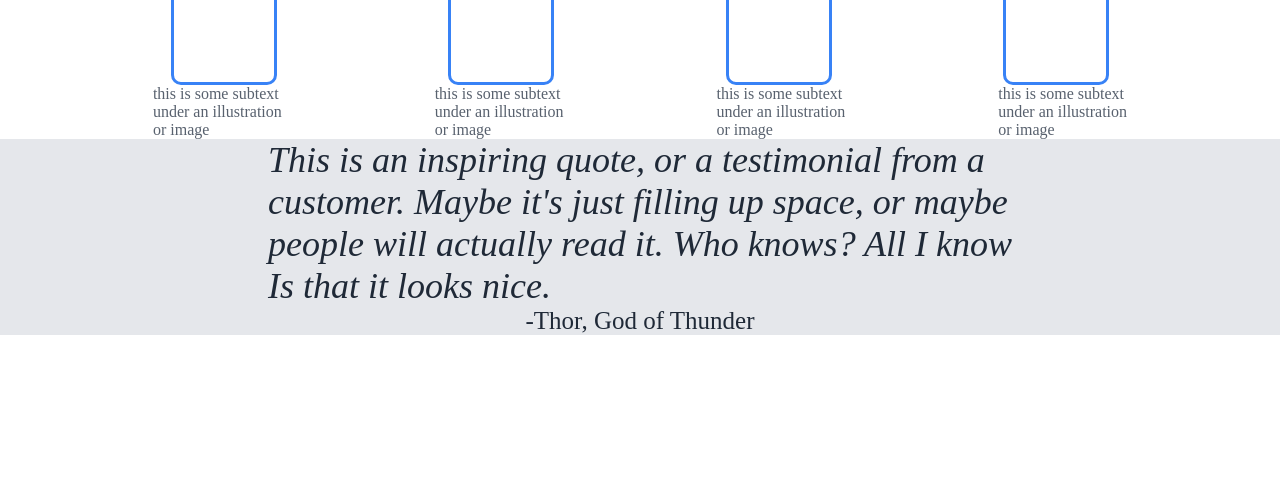
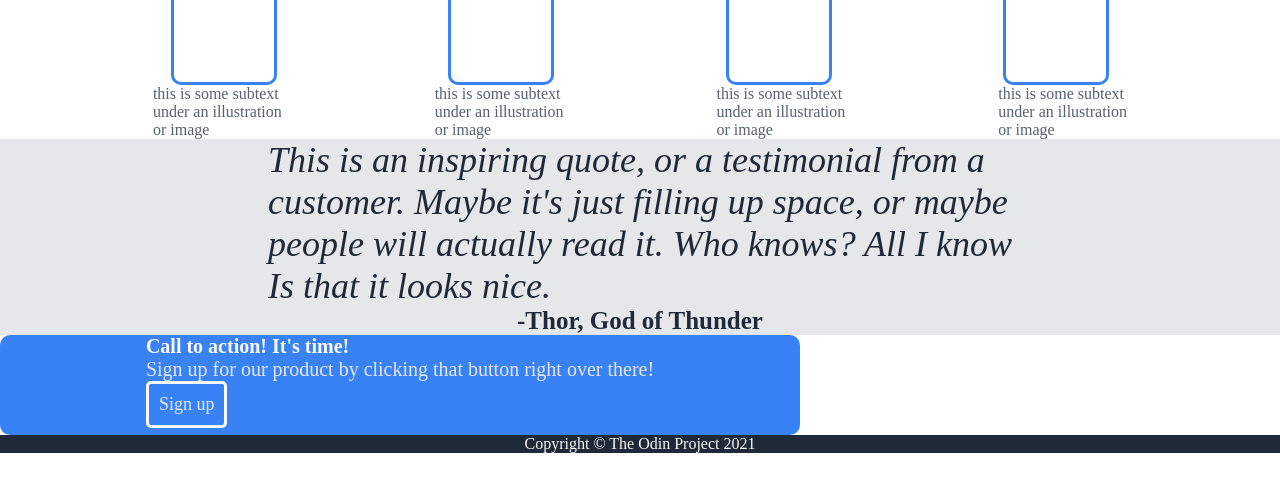
Before and after one commit to jpblicer/odin_landingpage, a plain HTML site: page index.html in a window 1280 px wide. Shown: the part 273-764 px from the top of the page. Drawn offline with Linux system fonts and the light colour scheme.

Commit message:
added call to action and footer

```diff
--- a/index.html
+++ b/index.html
@@ -67,13 +67,36 @@
             </i></p>
         </div>
         <div class="quote_author">
-            <p>-Thor, God of Thunder</p>
+            <p><b>-Thor, God of Thunder</b></p>
         </div>
         </div>
+
+        <div class="action">
+            <div class="action_box">
+                <div class="action_box_left">
+                    <h6>Call to action! It's time!</h6>
+                    <p>Sign up for our product by clicking that button right over there!</p>
+                </div>
+                <div class="action_box_right">
+                    <div class="action_box_right_button">
+                        <div class="action_box_right_button_text">
+                            <p>Sign up</p>
+                        </div>
+                    </div>
+                </div>
+            </div>
+        </div>
+
+
+
+
 
     </main>
 
     <footer>
+     <p>
+         Copyright © The Odin Project 2021
+     </p>
 
     </footer>
 </body>
--- a/styles.css
+++ b/styles.css
@@ -158,4 +158,45 @@ header{
     color: #1F2937;
 }
 
+.action{
+    height: 100px;
+    width: 800px;
+    background-color: #3882f6;
+    border-radius: 10px;
+    display: flex;
+    justify-content: space-around;
+}
+
+.action_box_left h6{
+    color:#F9FAF8;
+    font-size: 20px;
+}
+.action_box_left p{
+    color:#E5E7EB;
+    font-size: 20px;
+}
+
+.action_box_right_button{
+    border-color: #F9FAF8;
+    border-style: solid;
+    color: #E5E7EB;
+    width: fit-content;
+    padding: 10px;
+    margin: 0px;
+    border-radius: 5px;
+}
+
+
+.action_box_right_button_text{
+    font-size: 18px;
+}
+
+
 /* Footer */
+
+footer{
+    display: flex;
+    justify-content: center;
+    color: #F9FAF8;
+    background-color: #1F2937;
+}
```
